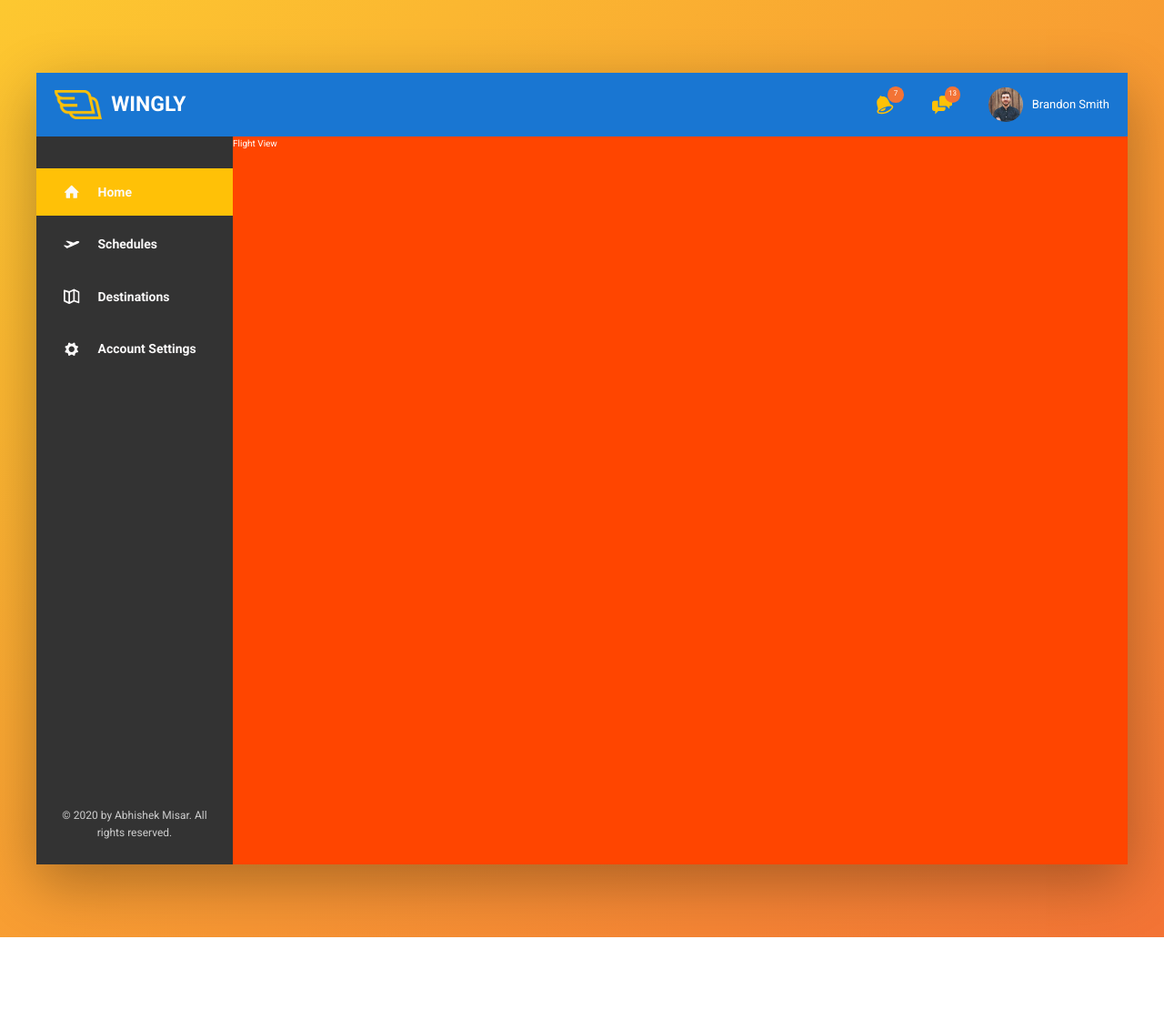
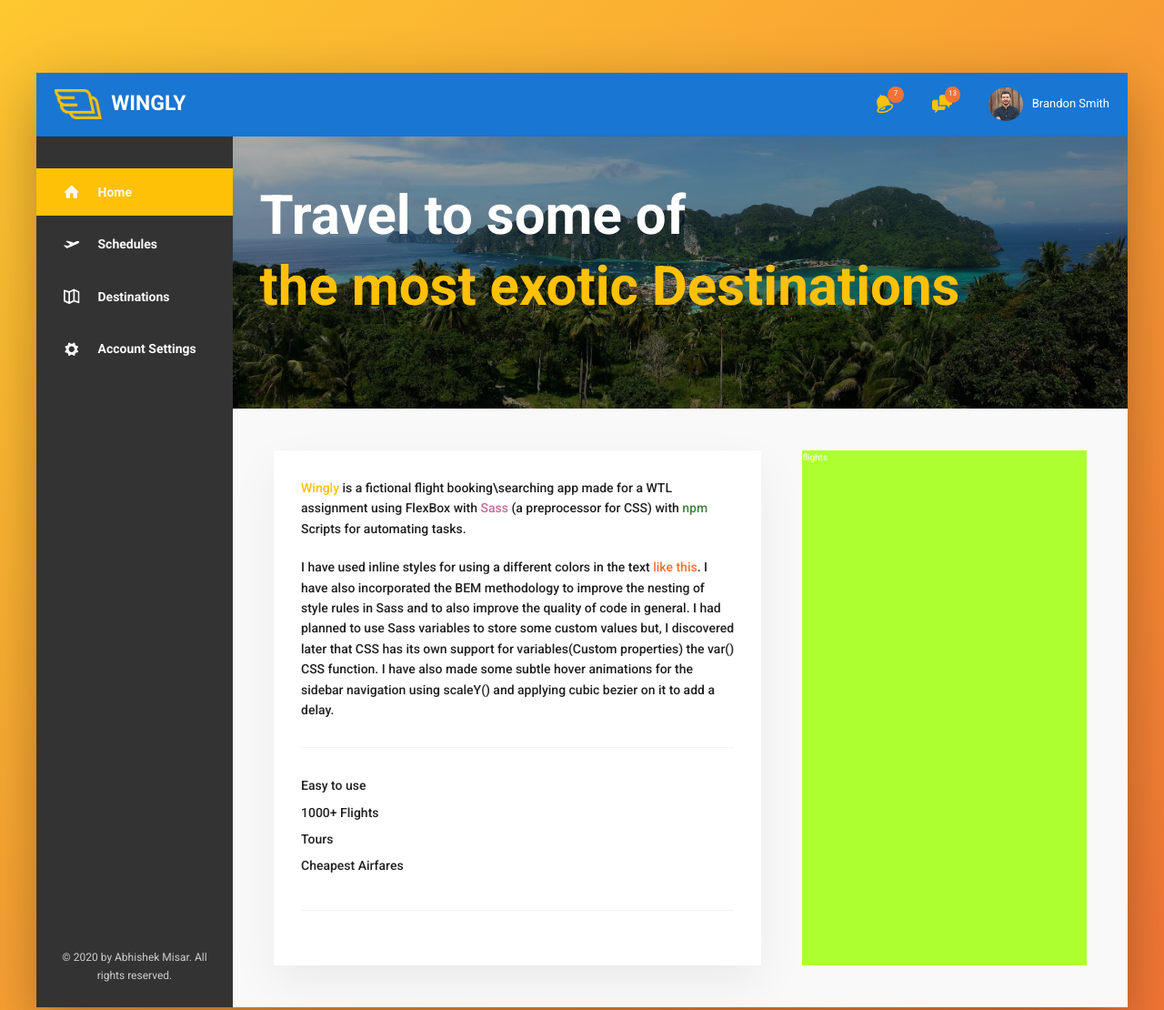
Before and after one commit to abhishekingit/Wingly, a website: page index.html in a window 1280 px wide. Shown: the top 1110 px of the page at 91% size. Before the commit the page ends 1030 px from the top, so only its background shows below. Drawn offline with Linux system fonts and the light colour scheme.

Commit message:
Added the Masthead and Description view

```diff
--- a/index.html
+++ b/index.html
@@ -82,7 +82,31 @@
                     </div>
                 </nav>
                 <main class="flights-view">
-                    Flight View
+                    <div class="masthead">
+                        <h1 class="masthead__text">Travel to some of <span style="color:  #FFC107;">the most exotic Destinations</span></h1>
+
+                    </div>
+                    <div class="details">
+                        <div class="description">
+                            <p class="paragraph">
+                                <span style="color: #FFC107;">Wingly</span> is a fictional flight booking\searching app made for a WTL assignment using FlexBox with <span style="color: #c69;">Sass</span> (a preprocessor for CSS) with <span style="color: #3C873A;">npm</span> Scripts for automating tasks.
+                            </p>
+                            <p class="paragraph">
+                                I have used inline styles for using a different colors in the text <span style="color: #F37335;">like this</span>. I have also incorporated the BEM methodology to improve the nesting of style rules in Sass and to also improve the quality of code in general. I had planned to use Sass variables to store some custom values but, I discovered later that CSS has its own support for variables(Custom properties) the var() CSS function. I have also made some subtle hover animations for the sidebar navigation using scaleY() and applying cubic bezier on it to add a delay.
+                            </p>
+                            <ul class="list">
+                                <li class="list-item">Easy to use</li>
+                                <li class="list-item">1000+ Flights</li>
+                                <li class="list-item">Tours</li>
+                                <li class="list-item">Cheapest Airfares</li>
+
+                            </ul>
+                        </div>
+                        <div class="flights">
+                            flights
+                        </div>
+                    </div>
+
                 </main>
             </div>
         </div>
--- a/sass/_component.scss
+++ b/sass/_component.scss
@@ -158,3 +158,61 @@
     text-align: center;
     padding: 2.5rem;
 }
+
+
+
+//////////////MASTHEAD//
+.masthead {
+    width: 100%;
+    height: 30rem;
+    background-image: linear-gradient(to right bottom,rgba(0, 0, 0, 0.3), rgba(0, 0, 0, 0.5)),url('../img/masthead.jpg');
+    background-repeat: no-repeat;
+    background-size: cover;
+    border-bottom: 1px solid var(--Grey-light-2);
+    position: relative;
+
+    &__text {
+        font-size: 6rem;
+        font-weight: 700;
+        text-align: left;
+        position: absolute;
+        top: 16%;
+        left: 3%;
+        line-height: 1.3;
+        & > span {
+            display: block;
+            text-align: left;
+        }
+
+    }
+
+
+
+
+}
+
+//////////////PARAGRAPH//
+.paragraph:not(:last-of-type) {
+    margin-bottom: 2rem;
+}
+
+
+
+//////////////LIST//
+.list {
+    list-style: none;
+    margin: 3rem 0;
+    padding: 3rem 0;
+    border-top: 1px solid var(--Grey-light-2);
+    border-bottom: 1px solid var(--Grey-light-2);
+
+    display: flex;
+    flex-direction: column;
+    flex-wrap: wrap;
+
+    &-item {
+        flex: 0 0 50%;
+        margin-bottom: 0.7rem;
+    }
+
+}
--- a/sass/_layout.scss
+++ b/sass/_layout.scss
@@ -9,7 +9,7 @@
 .header {
     height: 7rem;
     background-color: var(--color-primary-dark);
-    border-bottom: var(--Grey-light-2);
+    border-bottom: 1px solid #1b72ca;
 
     display: flex;
     justify-content: space-between;
@@ -29,8 +29,32 @@
 
 }
 .flights-view {
-    background-color: orangered;
-    height: 80rem;
+
+
     flex: 1;
 
 }
+
+.details {
+    display: flex;
+    padding: 4.5rem;
+    background-color: var(--Grey-light-1);
+    border-bottom: 1px solid var(--Grey-light-2);
+}
+
+.description {
+    font-size: 1.4rem;
+    font-weight: 500;
+    color: var(--color-text-pri);
+    background-color: #ffffff;
+    box-shadow: 0 2rem 5rem rgba($color: #000000, $alpha: 0.06);
+    padding: 3rem;
+    flex: 0 0 60%;
+    margin-right: 4.5rem;
+}
+
+.flights {
+    background-color: greenyellow;
+    flex: 1;
+
+}
```
Also changed, not shown: css/style.css, img/masthead.jpg (added).
